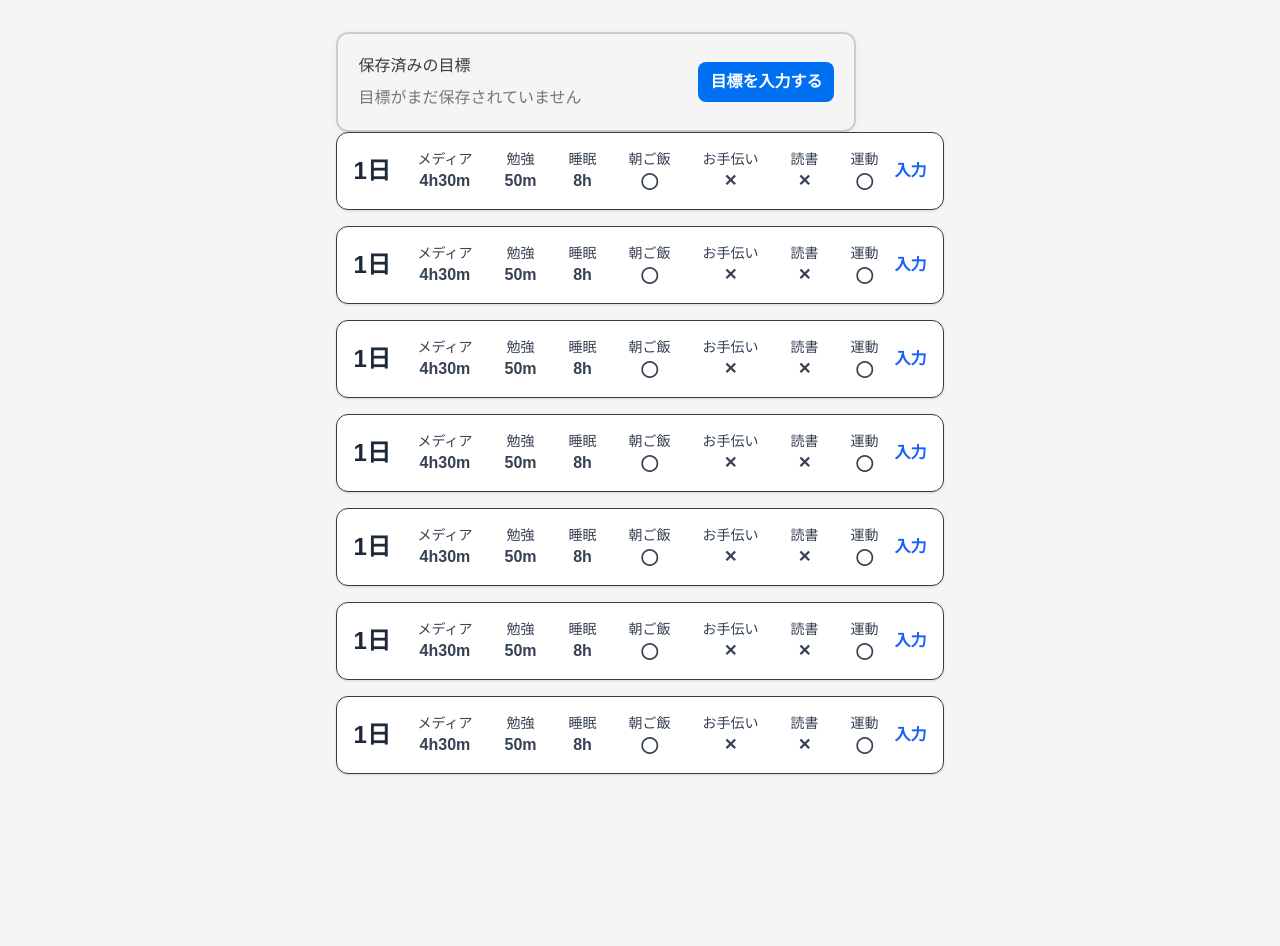
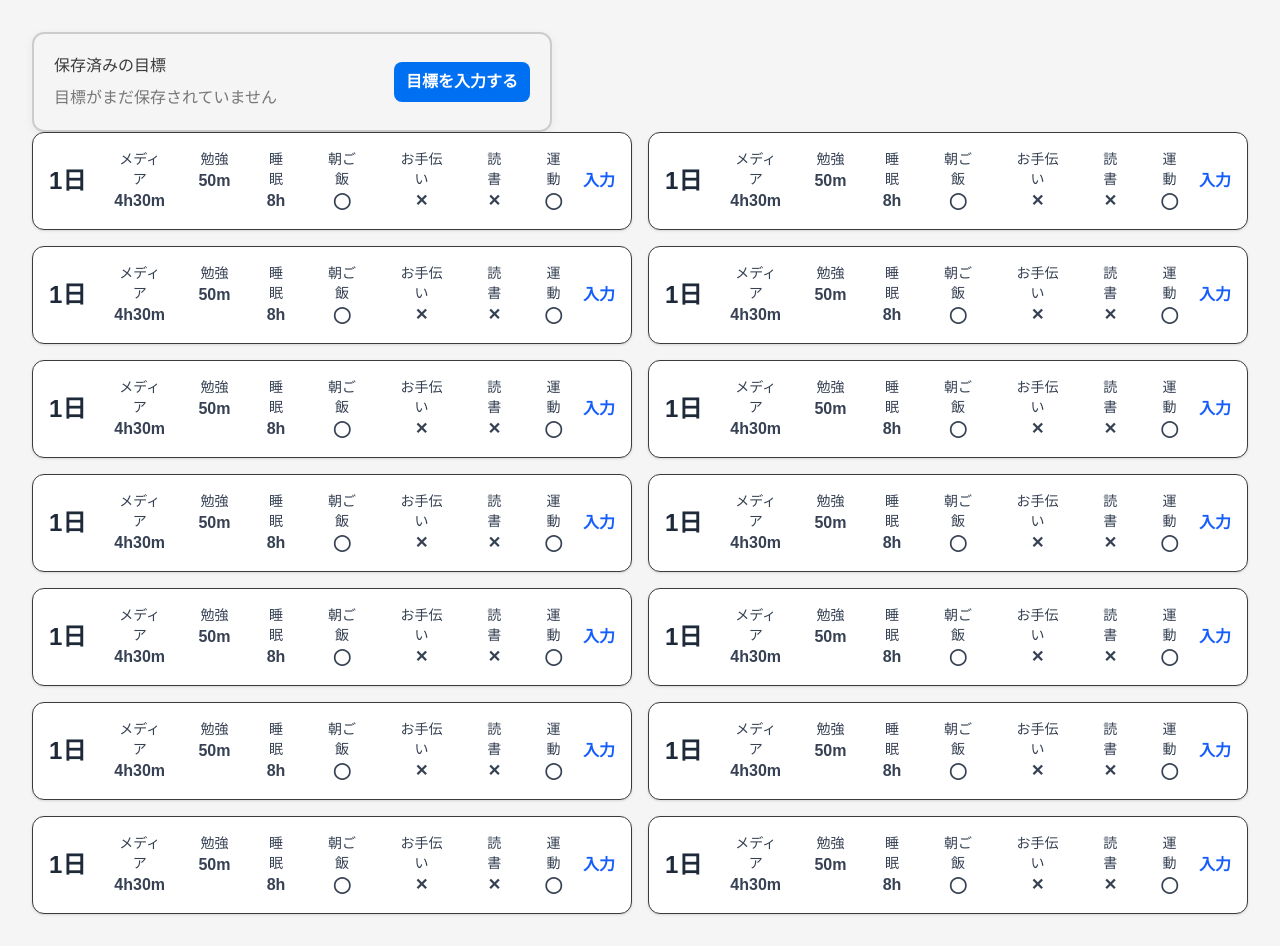
Before and after one commit to funswift/funswift-education, a Next.js app: page / in a window 1280 px wide. Before the commit the page ends 806 px from the top, so only its background shows below. Built offline with nearby package versions, Linux system fonts and the light colour scheme.

Commit message:
Display two weeks' worth

```diff
--- a/src/app/page.tsx
+++ b/src/app/page.tsx
@@ -6,14 +6,10 @@ export default function Home() {
     <div className="min-h-screen p-8 flex items-start justify-center">
       <main>
         <Goal />
-        <div className="flex flex-col gap-4">
-          <DailyRow />
-          <DailyRow />
-          <DailyRow />
-          <DailyRow />
-          <DailyRow />
-          <DailyRow />
-          <DailyRow />
+        <div className="grid grid-cols-2 gap-4">
+          {Array.from({ length: 14 }).map((_, i) => (
+            <DailyRow key={i} />
+          ))}
         </div>
       </main>
     </div>
```
